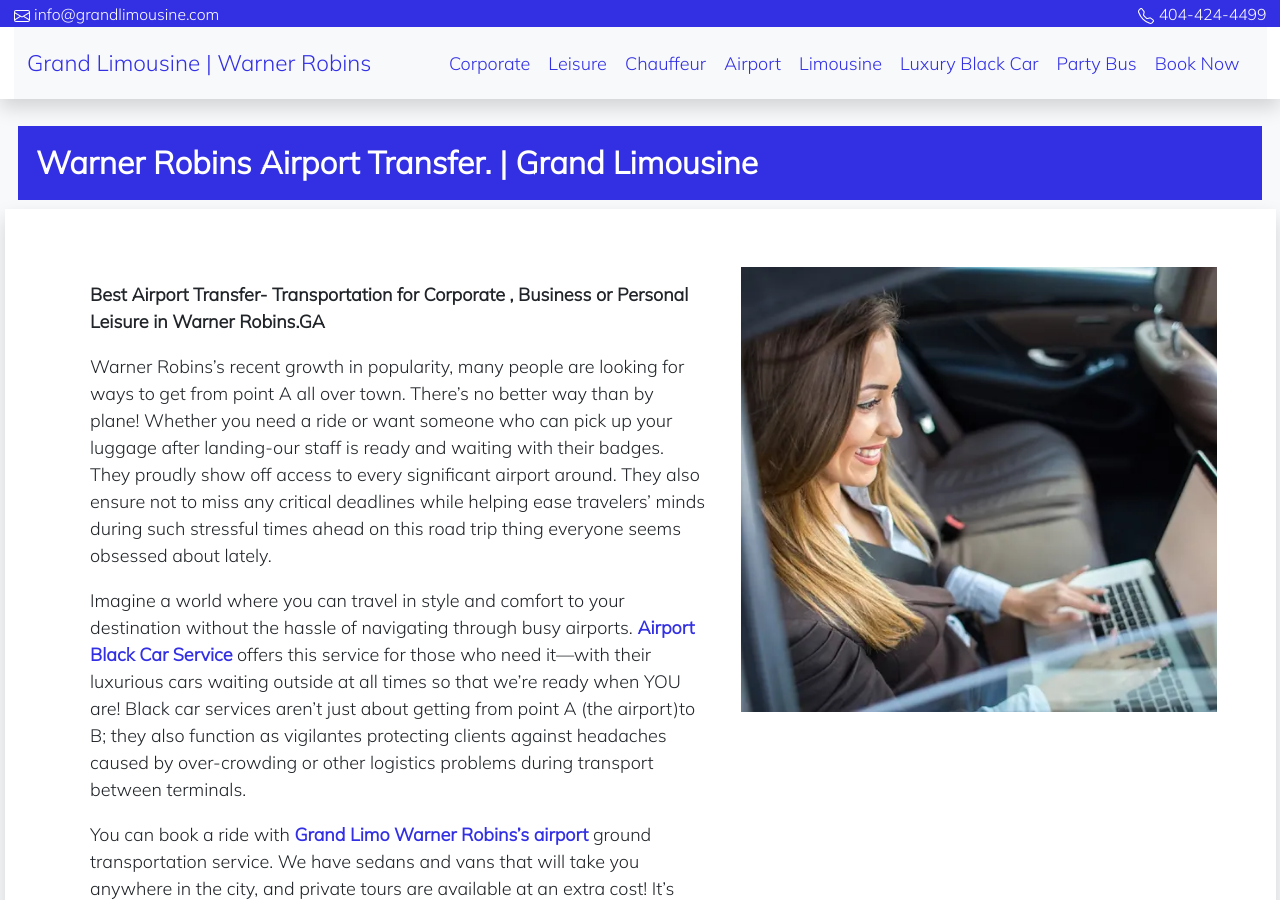
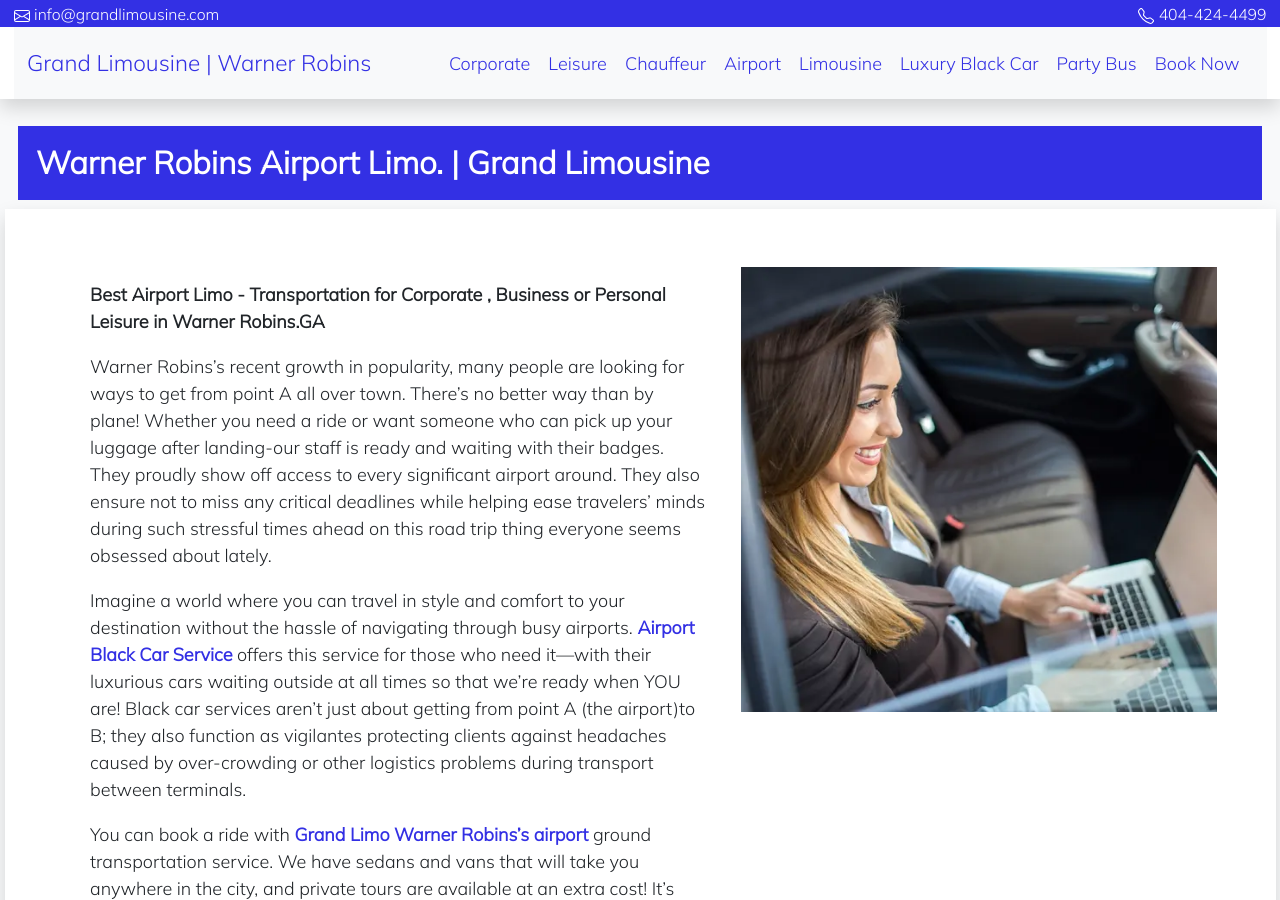
Before and after one commit to wynngrand/grandlimowarner-robins, a Jekyll site: the page built from _posts/2022-08-09-airport.md, in a window 1280 px wide and 900 px high. Built offline with Jekyll 4.4.1, drawn with Linux system fonts in a browser that asks for light colours; some of the changed text lies outside the part shown.

Commit message:
Update from Forestry.io wynngrand updated _posts/2022-08-09-airport.md

```diff
--- a/_posts/2022-08-09-airport.md
+++ b/_posts/2022-08-09-airport.md
@@ -2,8 +2,8 @@
 layout: post
 navname: Airport
 permalink: "/airport.html"
-title: Warner Robins Airport Transfer. | Grand Limousine
-description: Best Airport Transfer- Transportation for Corporate , Business or Personal
+title: Warner Robins Airport Limo. | Grand Limousine
+description: Best Airport Limo - Transportation for Corporate , Business or Personal
   Leisure in Warner Robins.GA
 cover: "/assets/img/macon-car-service.webp"
 
```
